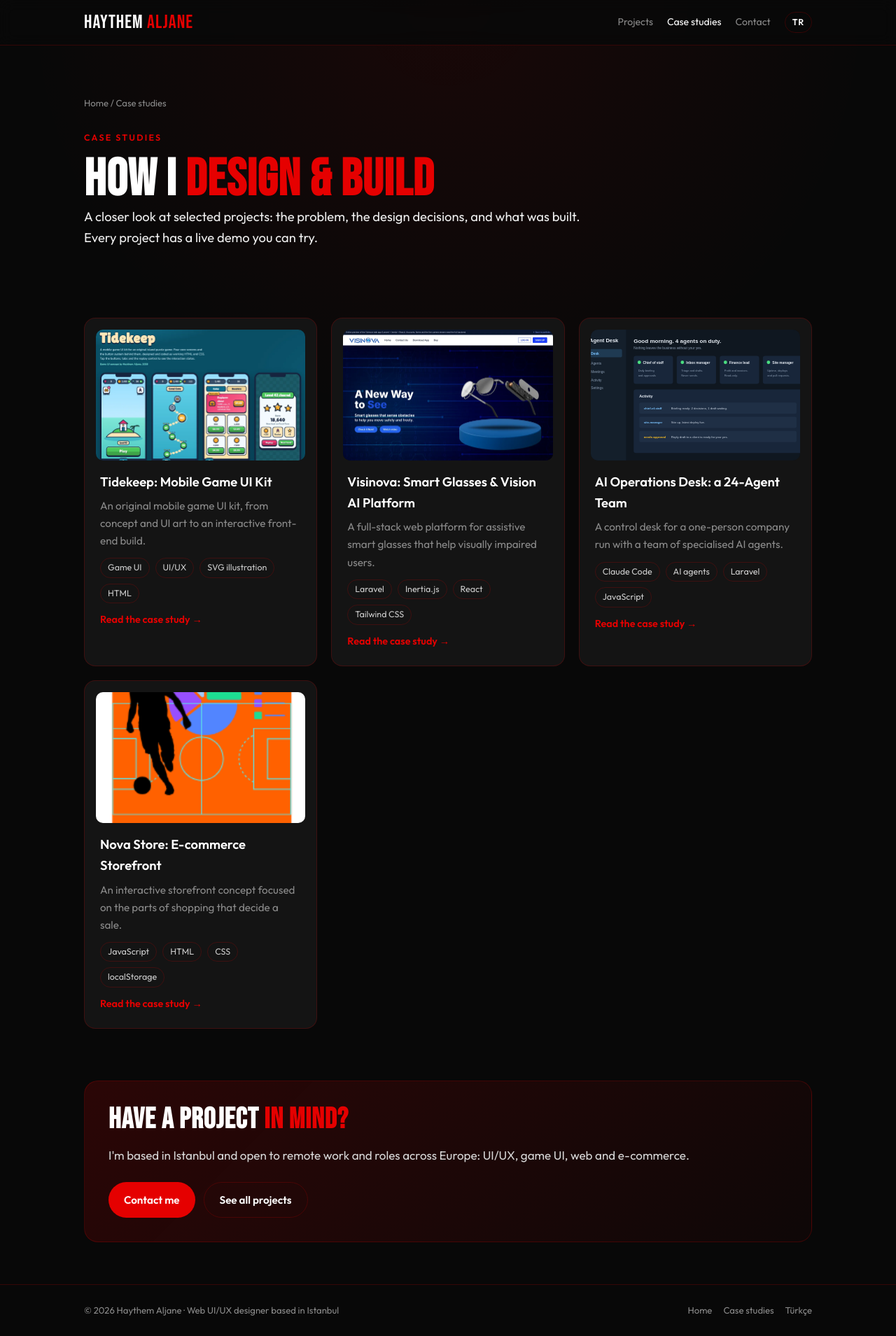
After one commit to haythemalj/portfolio, a Laravel app: page /case-studies in a window 1280 px wide. The commit adds this page. Shown: the whole page at 70% size. Run offline with Laravel 8, Linux system fonts and the light colour scheme; some libraries are stand-ins or nearby versions.

Commit message:
Add Turkish landing page and four case study pages
- /tr: Turkish page for local Istanbul searches (services, featured
  work, contact form), with hreflang links to and from the homepage
- /case-studies and /case-studies/{slug}: Tidekeep game UI, Visinova,
  AI Operations Desk and Nova Store, written from the existing project
  descriptions; Article and BreadcrumbList structured data
- Homepage: case study links under Projects, footer links to case
  studies and the Turkish page
- Sitemap: new pages added

Co-Authored-By: Claude Opus 5.5 <noreply@anthropic.com>
Claude-Session: https://claude.ai/code/session_01RriRdgBVwXzwgPDqU6tjot

```diff
--- /dev/null
+++ b/config/case_studies.php
@@ -0,0 +1,119 @@
+<?php
+
+/*
+| Case studies shown at /case-studies/{slug}.
+| Everything here is based on the project descriptions already on the site:
+| no client results or numbers are invented. Edit freely.
+*/
+
+return [
+
+    'tidekeep-game-ui' => [
+        'title' => 'Tidekeep: Mobile Game UI Kit',
+        'seo_title' => 'Tidekeep Mobile Game UI Kit | Game UI Case Study by Haythem Aljane',
+        'seo_description' => 'Game UI case study: lobby with HUD, level map, shop and victory screens for an original mobile puzzle game, designed and built by Haythem Aljane in Istanbul.',
+        'tagline' => 'An original mobile game UI kit, from concept and UI art to an interactive front-end build.',
+        'image' => '/images/projects/tidekeep-game-ui.webp',
+        'demo' => '/demos/tidekeep-game-ui/',
+        'role' => 'Concept, UI/UX design, UI art and front-end build',
+        'type' => 'Game UI / mobile',
+        'tools' => ['Game UI', 'UI/UX', 'SVG illustration', 'HTML', 'CSS', 'JavaScript'],
+        'tr_title' => 'Tidekeep: Mobil Oyun Arayüz Kiti',
+        'tr_summary' => 'Özgün bir ada bulmaca oyunu için lobi, seviye haritası, mağaza ve zafer ekranları: konsept, arayüz çizimleri ve etkileşimli ön yüz.',
+        'challenge' => 'Mobile game screens have to be readable in a second, on a small screen, while the player is moving fast. The goal was a set of core screens for an original island puzzle game where the next action is always obvious, plus a button system that feels tactile.',
+        'approach' => [
+            'One clear call to action in the lobby, with the HUD kept out of the way.',
+            'Level states on the map that can be read at a glance: done, current and locked.',
+            'A shop with one featured offer and a price button on every item, so buying never needs a second step.',
+            'A staged star reveal on the victory screen to reward the player.',
+            'A button system with normal, pressed and disabled states, reused on every screen.',
+        ],
+        'built' => [
+            'Four core screens: lobby with HUD, level map, shop and victory.',
+            'All UI art drawn as inline SVG, so it stays sharp at any size.',
+            'Every screen built as interactive HTML, CSS and JavaScript, not static mockups.',
+        ],
+        'shows' => 'Game UI thinking (hierarchy, feedback, states), illustration, and the ability to hand over screens that already work in code.',
+    ],
+
+    'visinova-smart-glasses' => [
+        'title' => 'Visinova: Smart Glasses & Vision AI Platform',
+        'seo_title' => 'Visinova Smart Glasses Web Platform | UI/UX & Laravel Case Study',
+        'seo_description' => 'Case study: product site, app download, accounts and a live AI camera screen for Visinova assistive smart glasses. Laravel, React, YOLO v8.',
+        'tagline' => 'A full-stack web platform for assistive smart glasses that help visually impaired users.',
+        'image' => '/images/projects/visinova-home.webp',
+        'demo' => '/demos/visinova-smart-glasses/',
+        'role' => 'UI/UX design and full-stack development',
+        'type' => 'Product website / web app / AI',
+        'tools' => ['Laravel', 'Inertia.js', 'React', 'Tailwind CSS', 'YOLO v8', 'OpenCV'],
+        'tr_title' => 'Visinova: Akıllı Gözlük ve Görüntü İşleme Platformu',
+        'tr_summary' => 'Görme engelli kullanıcılar için akıllı gözlük: ürün sitesi, uygulama indirme, kullanıcı hesapları ve canlı yapay zekâ kamera ekranı.',
+        'challenge' => 'Visinova needed one place to present the glasses, let people buy them and download the companion app, and show what the device sees in real time, for users with very different levels of vision.',
+        'approach' => [
+            'A product landing page that explains the device simply, with clear paths to buy and download.',
+            'Separate buy and download pages instead of one long page.',
+            'A contact form that feeds an admin inbox, and user accounts for owners of the device.',
+            'A camera-stream screen that shows the live view from the vision server.',
+        ],
+        'built' => [
+            'Laravel back end with Inertia.js and React on the front end, styled with Tailwind CSS.',
+            'Landing, buy, download, contact (with admin inbox) and account pages.',
+            'A live camera screen fed by a Python YOLO v8 / OpenCV vision server.',
+        ],
+        'shows' => 'Product UI/UX for an accessibility use case, plus the full-stack skills to connect a web app to an AI vision service.',
+        'note' => 'The live link is an online preview of the real interface. Accounts, forms and the live camera stream need the full back end and the device.',
+    ],
+
+    'ai-operations-desk' => [
+        'title' => 'AI Operations Desk: a 24-Agent Team',
+        'seo_title' => 'AI Operations Desk | AI Agent Dashboard Case Study by Haythem Aljane',
+        'seo_description' => 'Case study: a control desk where a one-person business assigns work to 24 AI agents, follows results and approves every outside action.',
+        'tagline' => 'A control desk for a one-person company run with a team of specialised AI agents.',
+        'image' => '/images/projects/agent-desk.svg',
+        'demo' => '/demos/ai-operations-desk/',
+        'role' => 'Product design, UI/UX and development',
+        'type' => 'Dashboard / AI agents',
+        'tools' => ['Claude Code', 'AI agents', 'Laravel', 'JavaScript', 'Gmail API', 'QuickBooks API'],
+        'tr_title' => 'AI Operasyon Masası: 24 Yapay Zekâ Ajanından Oluşan Ekip',
+        'tr_summary' => 'Tek kişilik bir işletmenin işleri yapay zekâ ajanlarına verip sonuçları tek ekranda takip ettiği ve dışarıya giden her işlemi onayladığı kontrol paneli.',
+        'challenge' => 'Running a business alone means email, finance, the website and content all compete for the same time. The idea: hand routine work to specialised AI agents, but keep the owner in control of anything that leaves the business.',
+        'approach' => [
+            'Every request goes to a specialised agent: email triage, finance summaries, website builds, QA review or content drafts.',
+            'All results come back to one desk instead of many tools.',
+            'Any action that leaves the business (sending, publishing, paying) waits for the owner\'s approval.',
+        ],
+        'built' => [
+            'A shared live database for requests, results and activity.',
+            'A chat with each agent and meeting summaries.',
+            'A laptop app that shows the same data as the web desk.',
+        ],
+        'shows' => 'Designing dashboards for complex workflows, and practical, safe use of AI agents in a real business.',
+    ],
+
+    'react-store' => [
+        'title' => 'Nova Store: E-commerce Storefront',
+        'seo_title' => 'Nova Store E-commerce Storefront | UI/UX Case Study by Haythem Aljane',
+        'seo_description' => 'E-commerce UI case study: filters, search, sorting, cart drawer and order summary in a fast storefront concept by Haythem Aljane, Istanbul.',
+        'tagline' => 'An interactive storefront concept focused on the parts of shopping that decide a sale.',
+        'image' => '/images/projects/react-store.png',
+        'demo' => '/demos/react-store/',
+        'role' => 'E-commerce UI/UX design and front-end development',
+        'type' => 'E-commerce / storefront concept',
+        'tools' => ['JavaScript', 'HTML', 'CSS', 'localStorage'],
+        'tr_title' => 'Nova Store: E-ticaret Mağaza Arayüzü',
+        'tr_summary' => 'Ürün filtreleri, arama, sıralama, sepet çekmecesi ve sipariş özeti olan hızlı bir e-ticaret mağaza konsepti.',
+        'challenge' => 'Online stores lose buyers between "I like this" and "I paid". The goal was a storefront where finding a product and checking the cart take as few steps as possible.',
+        'approach' => [
+            'Filters, search and sorting that update the product grid instantly.',
+            'A cart drawer that opens over the page, so shoppers never lose their place.',
+            'A clear order summary before checkout.',
+        ],
+        'built' => [
+            'A component-style state and render loop in vanilla JavaScript, with no framework.',
+            'A cart saved in the browser with localStorage, so it survives a refresh.',
+        ],
+        'shows' => 'E-commerce UX patterns and clean front-end code that is easy to move to Shopify, WooCommerce or React.',
+        'note' => 'This is a concept project: no payments or real orders are processed.',
+    ],
+
+];
--- a/public/sitemap.xml
+++ b/public/sitemap.xml
@@ -1,6 +1,12 @@
 <?xml version="1.0" encoding="UTF-8"?>
 <urlset xmlns="http://www.sitemaps.org/schemas/sitemap/0.9">
   <url><loc>https://haythemdev.site/</loc><lastmod>2026-11-22</lastmod><changefreq>weekly</changefreq><priority>1.0</priority></url>
+  <url><loc>https://haythemdev.site/tr</loc><lastmod>2026-11-22</lastmod><changefreq>monthly</changefreq><priority>0.9</priority></url>
+  <url><loc>https://haythemdev.site/case-studies</loc><lastmod>2026-11-22</lastmod><changefreq>monthly</changefreq><priority>0.8</priority></url>
+  <url><loc>https://haythemdev.site/case-studies/tidekeep-game-ui</loc><lastmod>2026-11-22</lastmod><priority>0.8</priority></url>
+  <url><loc>https://haythemdev.site/case-studies/visinova-smart-glasses</loc><lastmod>2026-11-22</lastmod><priority>0.8</priority></url>
+  <url><loc>https://haythemdev.site/case-studies/ai-operations-desk</loc><lastmod>2026-11-22</lastmod><priority>0.8</priority></url>
+  <url><loc>https://haythemdev.site/case-studies/react-store</loc><lastmod>2026-11-22</lastmod><priority>0.8</priority></url>
   <url><loc>https://haythemdev.site/demos/ai-operations-desk/</loc><lastmod>2026-11-22</lastmod><priority>0.6</priority></url>
   <url><loc>https://haythemdev.site/demos/animated-portfolio/</loc><lastmod>2026-11-22</lastmod><priority>0.6</priority></url>
   <url><loc>https://haythemdev.site/demos/brand-identity/</loc><lastmod>2026-11-22</lastmod><priority>0.6</priority></url>
--- /dev/null
+++ b/resources/views/case-studies/index.blade.php
@@ -0,0 +1,65 @@
+@php
+  $siteUrl = rtrim(config('app.url'), '/');
+  $schema = [
+    '@context' => 'https://schema.org',
+    '@graph' => [
+      [
+        '@type' => 'CollectionPage',
+        '@id' => $siteUrl.'/case-studies#page',
+        'url' => $siteUrl.'/case-studies',
+        'name' => 'Case Studies by Haythem Aljane',
+        'about' => ['@id' => $siteUrl.'/#person'],
+        'isPartOf' => ['@id' => $siteUrl.'/#website'],
+        'hasPart' => collect($studies)->map(fn ($s, $slug) => [
+          '@type' => 'CreativeWork',
+          'name' => $s['title'],
+          'url' => $siteUrl.'/case-studies/'.$slug,
+        ])->values()->all(),
+      ],
+      [
+        '@type' => 'BreadcrumbList',
+        'itemListElement' => [
+          ['@type' => 'ListItem', 'position' => 1, 'name' => 'Home', 'item' => $siteUrl.'/'],
+          ['@type' => 'ListItem', 'position' => 2, 'name' => 'Case studies', 'item' => $siteUrl.'/case-studies'],
+        ],
+      ],
+    ],
+  ];
+@endphp
+@extends('layouts.site', [
+  'title' => 'Case Studies | UI/UX, Game UI & E-commerce by Haythem Aljane',
+  'description' => 'How I design and build: case studies in game UI, product UI/UX, AI dashboards and e-commerce by Haythem Aljane, web UI/UX designer in Istanbul.',
+  'canonical' => $siteUrl.'/case-studies',
+  'schema' => $schema,
+])
+
+@section('content')
+<div class="wrap">
+  <section class="hero">
+    <div class="crumbs"><a href="/">Home</a> / Case studies</div>
+    <span class="kicker">Case studies</span>
+    <h1>How I <span>design &amp; build</span></h1>
+    <p class="lead">A closer look at selected projects: the problem, the design decisions, and what was built. Every project has a live demo you can try.</p>
+  </section>
+
+  <section>
+    <div class="grid">
+      @foreach($studies as $slug => $s)
+        <a class="card" href="/case-studies/{{ $slug }}">
+          <div class="thumb"><img src="{{ $s['image'] }}" alt="{{ $s['title'] }} preview" loading="lazy" decoding="async" width="1200" height="750"></div>
+          <h3>{{ $s['title'] }}</h3>
+          <p>{{ $s['tagline'] }}</p>
+          <div class="tags">@foreach(array_slice($s['tools'], 0, 4) as $t)<span>{{ $t }}</span>@endforeach</div>
+          <span class="more">Read the case study →</span>
+        </a>
+      @endforeach
+    </div>
+  </section>
+
+  <div class="cta">
+    <h2>Have a project <span>in mind?</span></h2>
+    <p>I'm based in Istanbul and open to remote work and roles across Europe: UI/UX, game UI, web and e-commerce.</p>
+    <div class="btns"><a class="btn btn-primary" href="/#contact">Contact me</a><a class="btn btn-ghost" href="/#projects">See all projects</a></div>
+  </div>
+</div>
+@endsection
--- /dev/null
+++ b/resources/views/layouts/site.blade.php
@@ -0,0 +1,139 @@
+@php
+  $siteUrl = rtrim(config('app.url'), '/');
+  $lang = $lang ?? 'en';
+  $ogImage = $ogImage ?? '/images/og-cover.jpg';
+  if (\Illuminate\Support\Str::endsWith($ogImage, '.svg')) { $ogImage = '/images/og-cover.jpg'; }
+@endphp
+<!DOCTYPE html>
+<html lang="{{ $lang }}">
+<head>
+<meta charset="UTF-8">
+<meta name="viewport" content="width=device-width, initial-scale=1.0">
+<title>{{ $title }}</title>
+<meta name="description" content="{{ $description }}">
+<meta name="robots" content="index, follow, max-image-preview:large">
+<meta name="author" content="Haythem Aljane">
+<link rel="canonical" href="{{ $canonical }}">
+@foreach(($alternates ?? []) as $hreflang => $href)
+<link rel="alternate" hreflang="{{ $hreflang }}" href="{{ $href }}">
+@endforeach
+<link rel="icon" href="{{ $siteUrl }}/favicon.ico">
+<meta property="og:type" content="{{ $ogType ?? 'website' }}">
+<meta property="og:locale" content="{{ $lang === 'tr' ? 'tr_TR' : 'en_US' }}">
+<meta property="og:site_name" content="Haythem Aljane">
+<meta property="og:title" content="{{ $title }}">
+<meta property="og:description" content="{{ $description }}">
+<meta property="og:url" content="{{ $canonical }}">
+<meta property="og:image" content="{{ $siteUrl.$ogImage }}">
+<meta name="twitter:card" content="summary_large_image">
+<meta name="twitter:title" content="{{ $title }}">
+<meta name="twitter:description" content="{{ $description }}">
+<meta name="twitter:image" content="{{ $siteUrl.$ogImage }}">
+@if(!empty($schema))
+<script type="application/ld+json">{!! json_encode($schema, JSON_UNESCAPED_SLASHES | JSON_UNESCAPED_UNICODE | JSON_HEX_TAG) !!}</script>
+@endif
+<link rel="preconnect" href="https://fonts.googleapis.com">
+<link rel="preconnect" href="https://fonts.gstatic.com" crossorigin>
+<link href="https://fonts.googleapis.com/css2?family=Bebas+Neue&family=Outfit:wght@300;400;500;600;700&display=swap" rel="stylesheet">
+<style>
+:root{--red:#e50000;--red-dark:#b30000;--black:#080808;--card:#141414;--border:rgba(229,0,0,.2);--text:#d8d8d8;--muted:#8a8a8a;--white:#fff}
+*,*::before,*::after{margin:0;padding:0;box-sizing:border-box}
+html{scroll-behavior:smooth}
+body{font-family:'Outfit',sans-serif;background:radial-gradient(circle at top,rgba(229,0,0,.08),transparent 30%),var(--black);color:var(--text);line-height:1.65;font-size:17px}
+a{color:inherit;text-decoration:none}
+img{max-width:100%;display:block}
+.wrap{max-width:1080px;margin:0 auto;padding:0 20px}
+.top{position:sticky;top:0;z-index:50;background:rgba(8,8,8,.88);backdrop-filter:blur(10px);border-bottom:1px solid var(--border)}
+.top .wrap{display:flex;align-items:center;justify-content:space-between;gap:16px;height:64px}
+.brand{font-family:'Bebas Neue',sans-serif;font-size:1.7rem;letter-spacing:1px;color:var(--white)}
+.brand span{color:var(--red)}
+.top nav{display:flex;align-items:center;gap:20px;font-size:.88rem}
+.top nav a{color:var(--muted);transition:color .2s}
+.top nav a:hover,.top nav a[aria-current="page"]{color:var(--white)}
+.lang{border:1px solid var(--border);border-radius:999px;padding:4px 10px;color:var(--white)!important;font-weight:600;font-size:.78rem;letter-spacing:.06em}
+.kicker{display:inline-block;color:var(--red);font-weight:600;letter-spacing:.18em;text-transform:uppercase;font-size:.78rem;margin-bottom:14px}
+h1,h2{font-family:'Bebas Neue',sans-serif;color:var(--white);letter-spacing:1px;line-height:1}
+h1{font-size:clamp(2.6rem,7vw,4.6rem)}
+h2{font-size:clamp(1.9rem,4.4vw,2.6rem);margin-bottom:16px}
+h2 span,h1 span{color:var(--red)}
+h3{color:var(--white);font-size:1.15rem;font-weight:600;margin-bottom:6px}
+p{margin-bottom:14px}
+.lead{font-size:1.15rem;color:#eee;max-width:720px}
+.hero{padding:72px 0 40px}
+section{padding:44px 0}
+.btn{display:inline-flex;align-items:center;gap:8px;padding:12px 22px;border-radius:999px;font-weight:600;font-size:.95rem;transition:transform .2s,background .2s}
+.btn-primary{background:var(--red);color:#fff}
+.btn-primary:hover{background:var(--red-dark);transform:translateY(-2px)}
+.btn-ghost{border:1px solid var(--border);color:#fff}
+.btn-ghost:hover{border-color:var(--red)}
+.btns{display:flex;flex-wrap:wrap;gap:12px;margin-top:24px}
+.grid{display:grid;gap:20px;grid-template-columns:repeat(auto-fill,minmax(250px,1fr))}
+.card{background:var(--card);border:1px solid var(--border);border-radius:16px;padding:22px;transition:border-color .2s,transform .2s}
+a.card:hover{border-color:var(--red);transform:translateY(-4px)}
+.card .thumb{aspect-ratio:16/10;border-radius:10px;overflow:hidden;margin:-6px -6px 16px;background:#0e0e0e}
+.card .thumb img{width:100%;height:100%;object-fit:cover}
+.card p{color:var(--muted);font-size:.95rem;margin:0}
+.more{display:inline-block;margin-top:12px;color:var(--red);font-weight:600;font-size:.9rem}
+.tags{display:flex;flex-wrap:wrap;gap:8px;margin-top:12px}
+.tags span{font-size:.78rem;border:1px solid var(--border);border-radius:999px;padding:3px 10px;color:#ccc}
+ul.list{list-style:none;display:grid;gap:10px}
+ul.list li{padding-left:26px;position:relative}
+ul.list li::before{content:"";position:absolute;left:4px;top:.62em;width:9px;height:9px;border-radius:50%;background:var(--red)}
+.crumbs{font-size:.82rem;color:var(--muted);margin-bottom:22px}
+.crumbs a:hover{color:#fff}
+.facts{display:grid;grid-template-columns:repeat(auto-fit,minmax(200px,1fr));gap:14px;margin:28px 0}
+.facts div{background:var(--card);border:1px solid var(--border);border-radius:12px;padding:14px 16px}
+.facts b{display:block;font-size:.72rem;letter-spacing:.14em;text-transform:uppercase;color:var(--red);margin-bottom:4px}
+.shot{border-radius:18px;overflow:hidden;border:1px solid var(--border);background:#0e0e0e}
+.note{font-size:.88rem;color:var(--muted);border-left:3px solid var(--red);padding-left:12px}
+.cta{background:linear-gradient(135deg,rgba(229,0,0,.16),rgba(229,0,0,.03));border:1px solid var(--border);border-radius:20px;padding:34px;margin:30px 0 60px}
+.form{display:grid;gap:12px;max-width:620px}
+.form input,.form textarea{width:100%;background:#0f0f0f;border:1px solid var(--border);border-radius:10px;padding:12px 14px;color:#fff;font:inherit;font-size:.95rem}
+.form input:focus,.form textarea:focus{outline:2px solid var(--red);border-color:transparent}
+.form .row{display:grid;grid-template-columns:1fr 1fr;gap:12px}
+footer{border-top:1px solid var(--border);padding:26px 0;font-size:.82rem;color:var(--muted)}
+footer .wrap{display:flex;flex-wrap:wrap;gap:12px 22px;justify-content:space-between}
+footer nav{display:flex;flex-wrap:wrap;gap:16px}
+footer a:hover{color:#fff}
+@media(max-width:640px){.top nav a:not(.lang):not(.keep){display:none}.form .row{grid-template-columns:1fr}.hero{padding:48px 0 24px}body{font-size:16px}}
+</style>
+</head>
+<body>
+<header class="top">
+  <div class="wrap">
+    <a class="brand" href="{{ $lang === 'tr' ? '/tr' : '/' }}">HAYTHEM <span>ALJANE</span></a>
+    <nav aria-label="{{ $lang === 'tr' ? 'Ana menü' : 'Main menu' }}">
+      @if($lang === 'tr')
+        <a href="/tr#hizmetler">Hizmetler</a>
+        <a href="/tr#projeler">Projeler</a>
+        <a href="/tr#iletisim" class="keep">İletişim</a>
+        <a href="{{ $switchUrl ?? '/' }}" class="lang" hreflang="en" lang="en">EN</a>
+      @else
+        <a href="/#projects">Projects</a>
+        <a href="/case-studies" @if(request()->is('case-studies')) aria-current="page" @endif>Case studies</a>
+        <a href="/#contact" class="keep">Contact</a>
+        <a href="{{ $switchUrl ?? '/tr' }}" class="lang" hreflang="tr" lang="tr">TR</a>
+      @endif
+    </nav>
+  </div>
+</header>
+
+<main>
+@yield('content')
+</main>
+
+<footer>
+  <div class="wrap">
+    <div>© {{ date('Y') }} Haythem Aljane · {{ $lang === 'tr' ? 'İstanbul merkezli web UI/UX tasarımcısı' : 'Web UI/UX designer based in Istanbul' }}</div>
+    <nav>
+      @if($lang === 'tr')
+        <a href="/tr">Ana sayfa</a><a href="/case-studies">Vaka çalışmaları (EN)</a><a href="/">English</a>
+      @else
+        <a href="/">Home</a><a href="/case-studies">Case studies</a><a href="/tr">Türkçe</a>
+      @endif
+    </nav>
+  </div>
+</footer>
+@stack('scripts')
+</body>
+</html>
--- a/routes/web.php
+++ b/routes/web.php
@@ -32,6 +32,26 @@ Route::get('/media/visinova-video', function () {
 
 Route::post('/contact', [ContactController::class, 'send'])->name('contact.send');
 
+// Turkish landing page for local search in Istanbul.
+Route::get('/tr', function () {
+    return view('tr', ['studies' => config('case_studies')]);
+})->name('tr');
+
+// Case studies: one page per selected project, content in config/case_studies.php.
+Route::get('/case-studies', function () {
+    return view('case-studies.index', ['studies' => config('case_studies')]);
+})->name('case-studies.index');
+
+Route::get('/case-studies/{slug}', function (string $slug) {
+    $studies = config('case_studies');
+    abort_unless(isset($studies[$slug]), 404);
+    return view('case-studies.show', [
+        'slug' => $slug,
+        'study' => $studies[$slug],
+        'others' => array_slice(array_diff_key($studies, [$slug => true]), 0, 3, true),
+    ]);
+})->where('slug', '[a-z0-9-]+')->name('case-studies.show');
+
 Route::redirect('/about', '/#about');
 Route::get('/contact', function () {
     return redirect('/#contact');
```
Also changed, not shown: resources/views/case-studies/show.blade.php (added, +108 -0 lines), resources/views/home.blade.php (+12 -1 lines), resources/views/tr.blade.php (added, +147 -0 lines).
